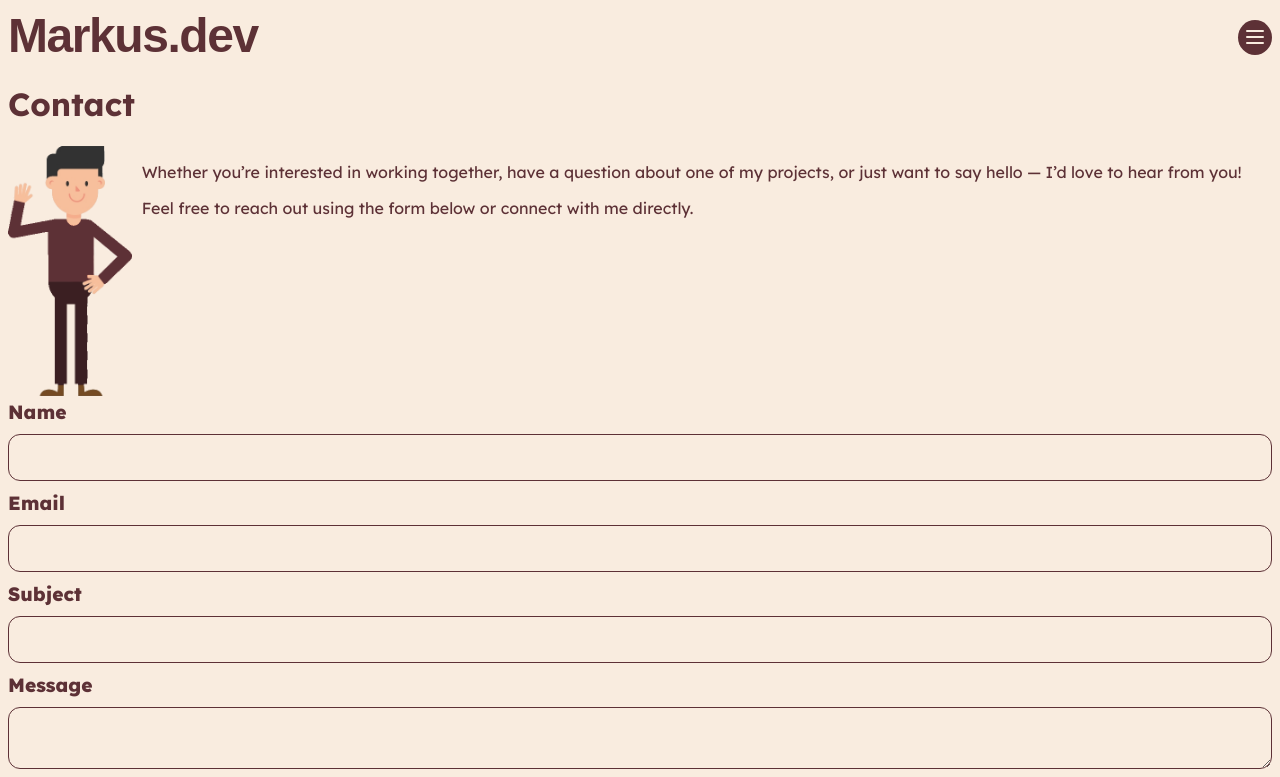
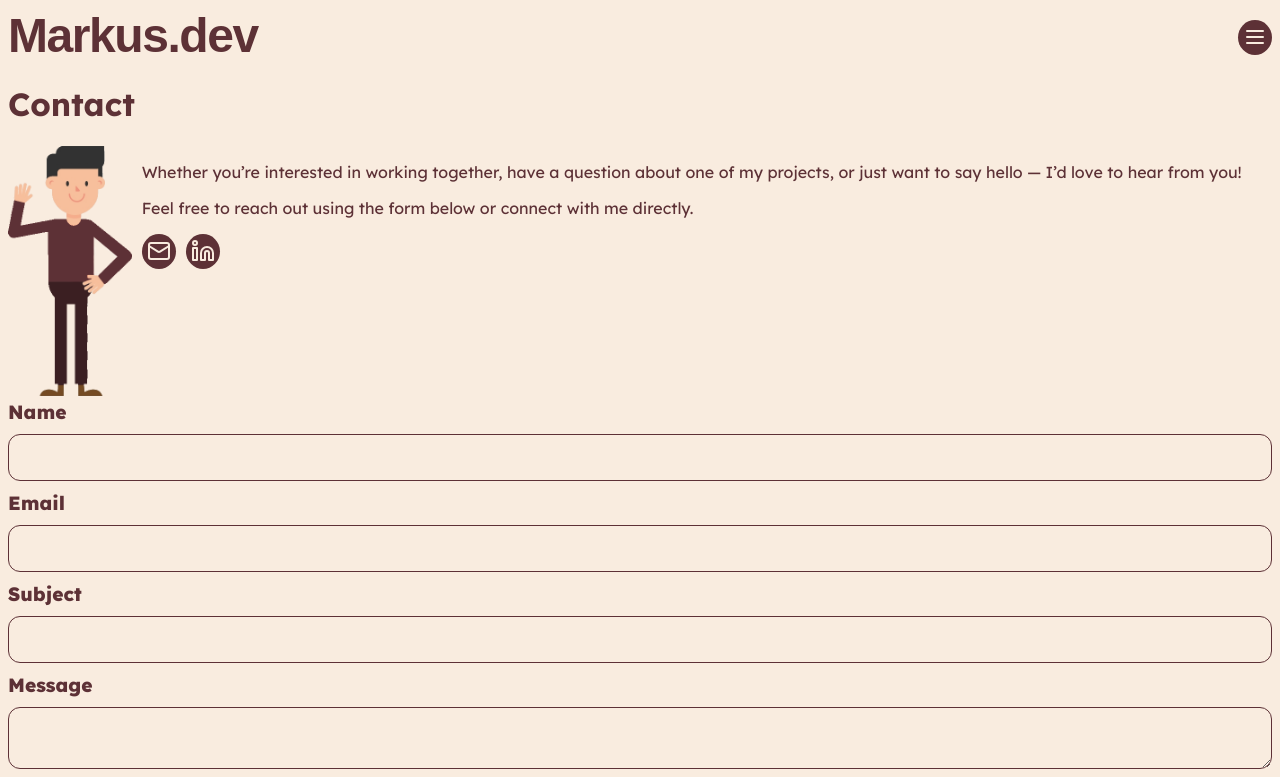
Before and after one commit to markusohlsson/portfoliov2, a Vue app: page /Contact in a window 1280 px wide. Shown: the top 777 px of the page. Built offline with nearby package versions, Linux system fonts and the light colour scheme; a web font is replaced by a local one.

Commit message:
Small contact page update

```diff
--- a/src/pages/Contact.vue
+++ b/src/pages/Contact.vue
@@ -1,4 +1,5 @@
 <script setup>
+import { Linkedin, Mail } from 'lucide-vue-next';
 import ContactForm from '../components/ContactForm.vue';
 </script>
 <template>
@@ -10,6 +11,10 @@ import ContactForm from '../components/ContactForm.vue';
         <div class="contact-info">
             <p>Whether you’re interested in working together, have a question about one of my projects, or just want to say hello — I’d love to hear from you!</p>
             <p>Feel free to reach out using the form below or connect with me directly.</p>
+            <div class="contact-socials">
+                <a href="mailto:ohlssonmarkus1@gmail.com"><Mail/></a>
+                <a href="https://www.linkedin.com/in/markusohlsson/" target="_blank"><Linkedin/></a>
+            </div>
         </div>
     </div>
     <ContactForm/>
@@ -24,4 +29,19 @@ import ContactForm from '../components/ContactForm.vue';
     display: flex;
     gap:10px;
 }
+.contact-socials {
+    display: flex;
+    gap:10px;
+
+    a{
+        background-color: #5d3136;
+        color:#f9ecdf;
+        border-radius:50%;
+        padding: 5px;
+        height: 25px;
+    }
+    a:hover {
+        backgroum
+    }
+}
 </style>
```
